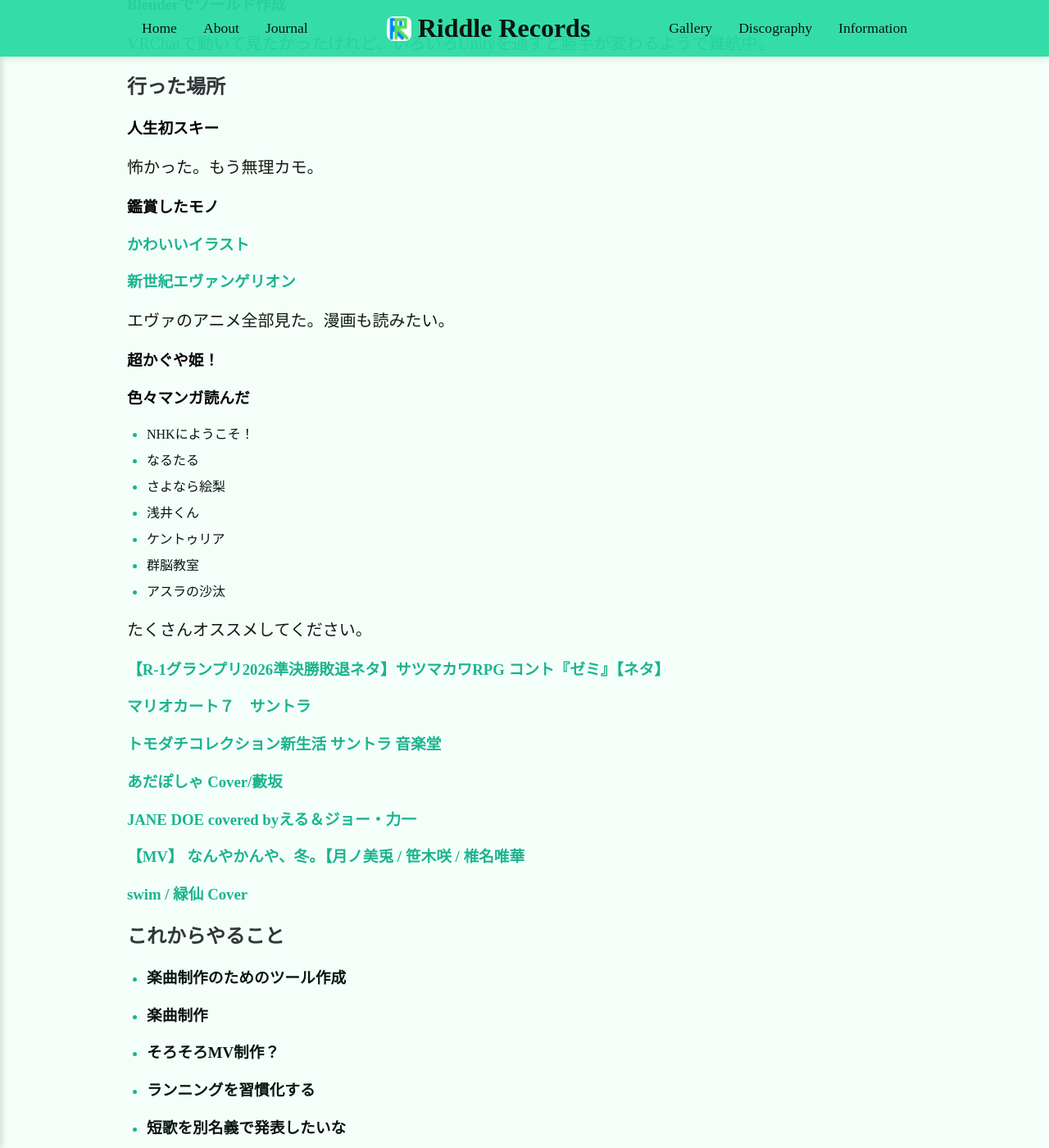
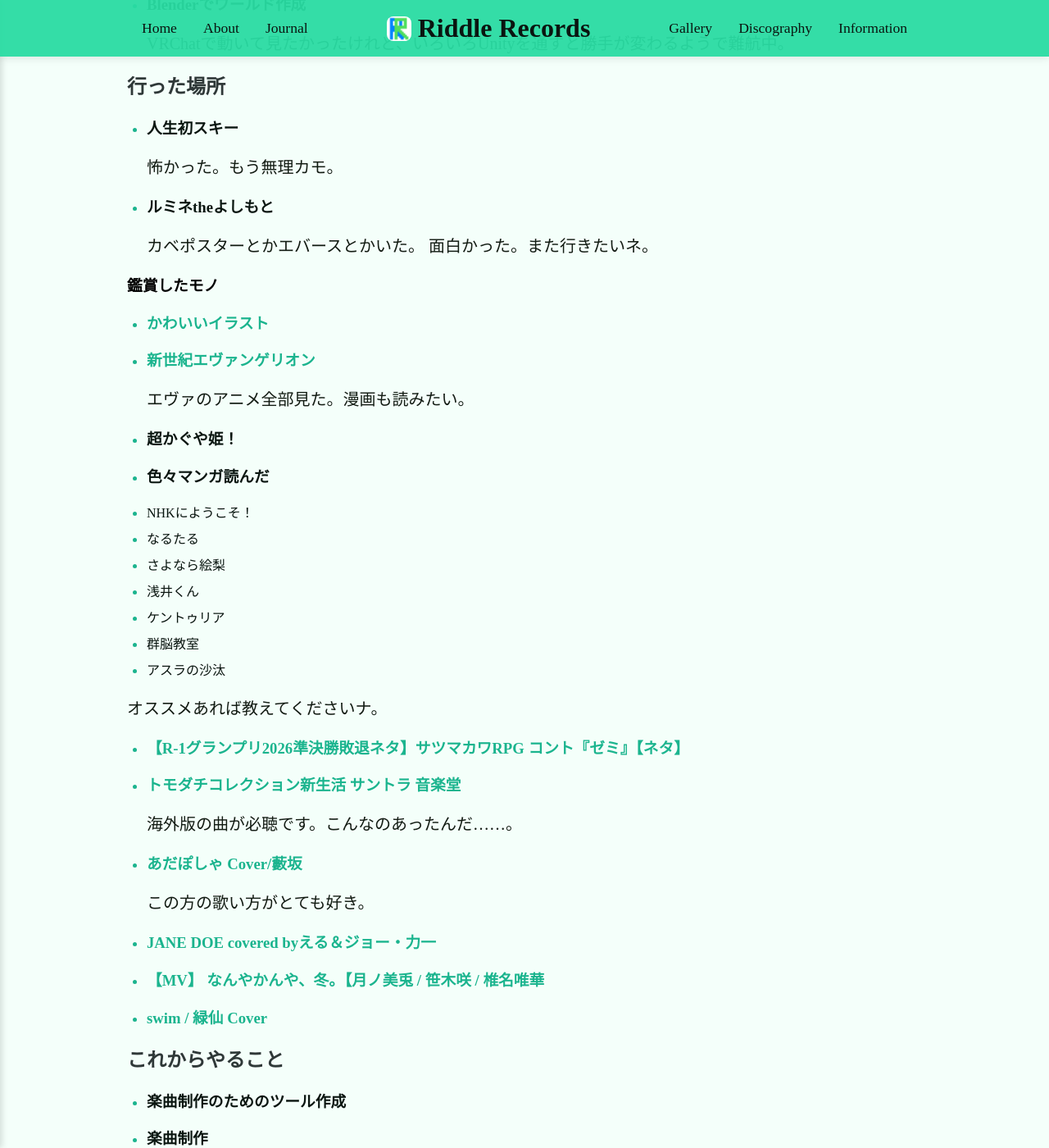
Before and after one commit to Enomi-4mg/Riddle-Records, a Jekyll site: the page built from _journal/2026-04-01.md, in a window 1280 px wide and 1400 px high, scrolled down 1244 px. Shown: the whole window at 82% size. Built offline with Jekyll 4.4.1, drawn with Linux system fonts in a browser that asks for light colours; some web fonts are replaced; some of the changed text lies outside the part shown.

Commit message:
2026-04-01 journal-rere

```diff
--- a/_journal/2026-04-01.md
+++ b/_journal/2026-04-01.md
@@ -13,13 +13,13 @@
 とにかく色々やってみる２ヶ月だった。
 
 そして３月になってしまった。
+２月には書いてたんだけども先延ばしにしてました。
 
 ## やったこと
-
 いろんなものをとりあえず作っていた。
 画像はそのうち載せる、ハズ。
 
-### 風紋シミュレーター
+- ### 風紋シミュレーター
 <div class="journal-card-grid">
   <div class="journal-card no-gallery-button">
     <a href="{{ site.cloudinary_url }}/w_1920,q_auto,f_auto/result-4_qptaza.gif" data-lightbox="Journal" data-title="">
@@ -32,35 +32,40 @@
 </div>
 砂の風紋をシミュレーションするプログラムを作りました。
 
-### Vaporwave風画像加工ツール
+- ### Vaporwave風画像加工ツール
 画像の加工をやってみたかったので。
 意外といい質感。
 
-### [ART OF AUTONOMOUS PIXELS](https://enomi-4mg.itch.io/art-of-autonomous-pixels)
+- ### [ART OF AUTONOMOUS PIXELS](https://enomi-4mg.itch.io/art-of-autonomous-pixels)
 ピクセルが勝手に増殖していって絵を描く、みたいな。
 ピクセルをクリックで消せるのである程度の裁量はあると思います。
 
-### VRChatのアバター作成
+- ### VRChatのアバター作成
 簡単な形で作ってみました。
 
-### Blenderでワールド作成
+- ### Blenderでワールド作成
 VRChatで動いて見たかったけれど、いろいろUnityを通すと勝手が変わるようで難航中。
 
 ## 行った場所
 
-### 人生初スキー
+- ### 人生初スキー
 怖かった。もう無理カモ。
+
+- ### ルミネtheよしもと
+カベポスターとかエバースとかいた。
+面白かった。また行きたいネ。
 
 ### 鑑賞したモノ
 
-### [かわいいイラスト](https://x.com/sonsoso888/status/2020066817268465942?s=20)
+- ### [かわいいイラスト](https://x.com/sonsoso888/status/2020066817268465942?s=20)
 
-### [新世紀エヴァンゲリオン](https://www.amazon.co.jp/gp/video/detail/B0FQZW2WCM/ref=atv_dp_share_cu_r)
+- ### [新世紀エヴァンゲリオン](https://www.amazon.co.jp/gp/video/detail/B0FQZW2WCM/ref=atv_dp_share_cu_r)
 エヴァのアニメ全部見た。漫画も読みたい。
 
-### 超かぐや姫！
+- ### 超かぐや姫！
 
-### 色々マンガ読んだ
+- ### 色々マンガ読んだ
+
 - NHKにようこそ！
 - なるたる
 - さよなら絵梨
@@ -69,21 +74,21 @@
 - 群脳教室
 - アスラの沙汰
 
-たくさんオススメしてください。
+オススメあれば教えてくださいナ。
 
-### [【R-1グランプリ2026準決勝敗退ネタ】サツマカワRPG コント『ゼミ』【ネタ】 ](https://youtu.be/ES-dlEkmeJI?si=Abhx_hysMCpbluvr)
+- ### [【R-1グランプリ2026準決勝敗退ネタ】サツマカワRPG コント『ゼミ』【ネタ】 ](https://youtu.be/ES-dlEkmeJI?si=Abhx_hysMCpbluvr)
 
-### [マリオカート７　サントラ](https://share.music.nintendo.com/ja-JP/JP/tracks/13810f9c-0662-4d9d-897a-1f303a975afe)
+- ### [トモダチコレクション新生活 サントラ 音楽堂](https://share.music.nintendo.com/ja-JP/JP/officialPlaylists/83472848-bf04-440e-8fc4-51ba894768bd)
+海外版の曲が必聴です。こんなのあったんだ……。
 
-### [トモダチコレクション新生活 サントラ 音楽堂](https://share.music.nintendo.com/ja-JP/JP/officialPlaylists/83472848-bf04-440e-8fc4-51ba894768bd)
+- ### [あだぽしゃ Cover/藪坂](https://youtu.be/SmOi6uLo1Lo?si=o0kb_LuRM7fBwxUz)
+この方の歌い方がとても好き。
 
-### [あだぽしゃ Cover/藪坂](https://youtu.be/SmOi6uLo1Lo?si=o0kb_LuRM7fBwxUz)
+- ### [JANE DOE covered byえる＆ジョー・力一](https://youtu.be/pwKCCw86Gx0?si=nNuxJ0UPPy0SxfzS)
 
-### [JANE DOE covered byえる＆ジョー・力一](https://youtu.be/pwKCCw86Gx0?si=nNuxJ0UPPy0SxfzS)
+- ### [【MV】 なんやかんや、冬。【月ノ美兎 / 笹木咲 / 椎名唯華](https://youtu.be/KxDODsgViW0?si=taaVxwjsoWC3hZnU)
 
-### [【MV】 なんやかんや、冬。【月ノ美兎 / 笹木咲 / 椎名唯華](https://youtu.be/KxDODsgViW0?si=taaVxwjsoWC3hZnU)
-
-### [swim / 緑仙 Cover](https://youtu.be/zhPqoWW_6GA?si=KDCW9YqKuEQNHW48)
+- ### [swim / 緑仙 Cover](https://youtu.be/zhPqoWW_6GA?si=KDCW9YqKuEQNHW48)
 
 ## これからやること
 
```
